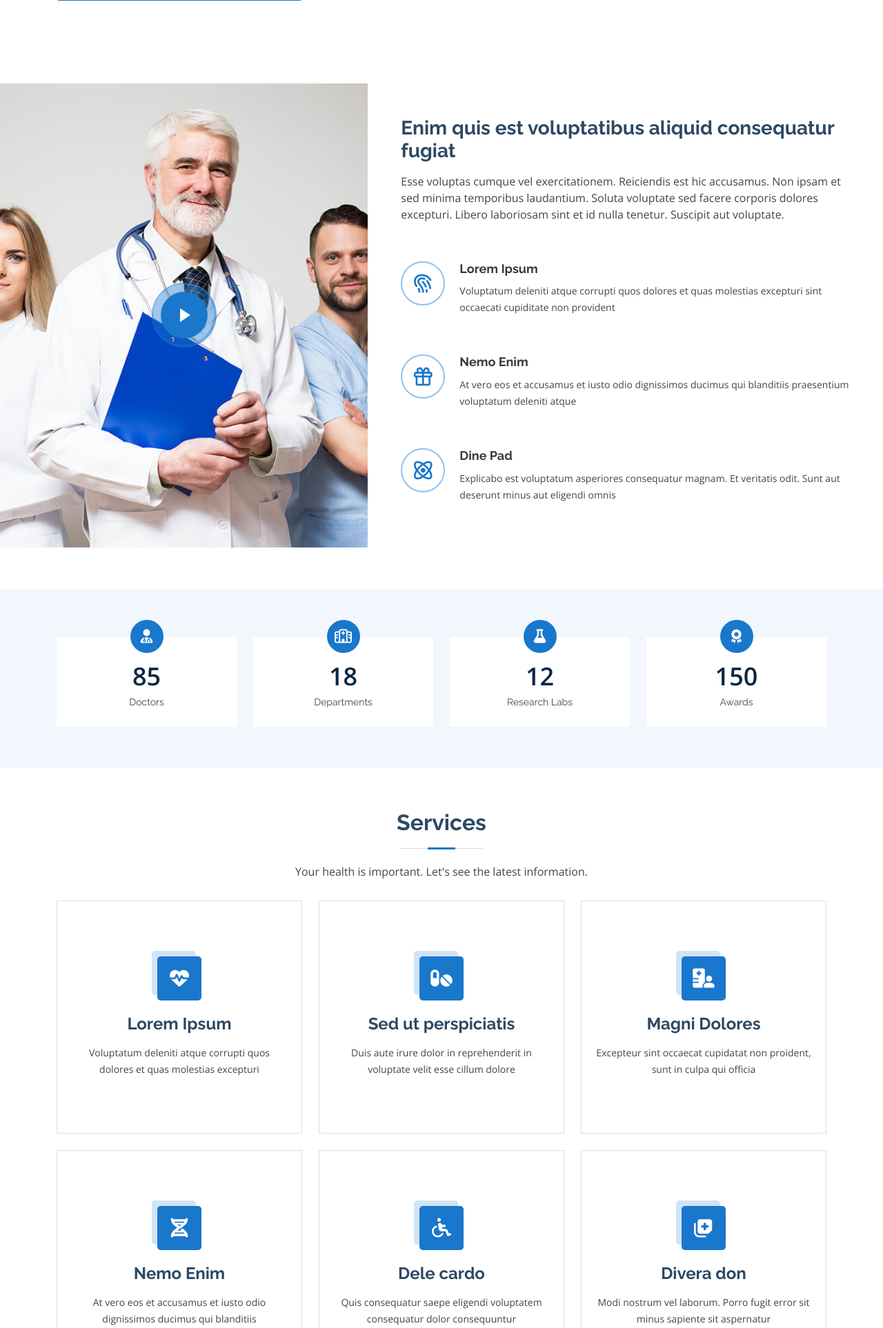
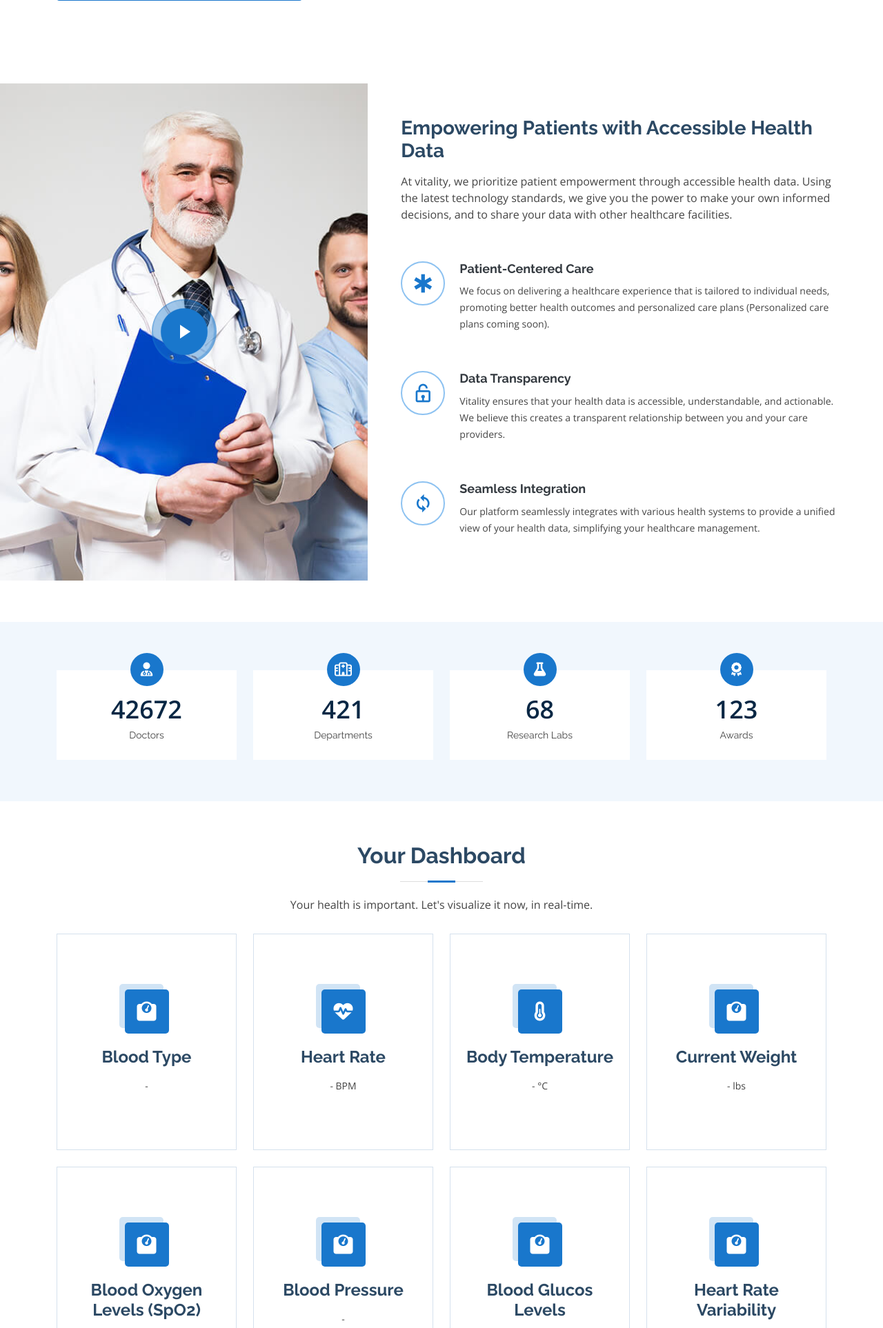
Before and after one commit to JasonHertzog/azaleaHackathon2023, a Flask app: page / in a window 1280 px wide. Shown: the part 1131-3057 px from the top of the page at 69% size. Run offline with Flask 3, Linux system fonts and the light colour scheme; some libraries are stand-ins or nearby versions.

Commit message:
WIP: Implemented dashboard. Need to update fa icons.

```diff
--- a/templates/index.html
+++ b/templates/index.html
@@ -136,21 +136,24 @@
                                 <div class="icon-box mt-4 mt-xl-0">
                                     <i class="bx bx-receipt"></i>
                                     <h4>Download your Data</h4>
-                                    <p>Not all healthcare locations share data with each other. That's why we empower you to download your data and share it with any other medical facility.</p>
+                                    <p>Not all healthcare locations share data with each other. That's why we empower
+                                        you to download your data and share it with any other medical facility.</p>
                                 </div>
                             </div>
                             <div class="col-xl-4 d-flex align-items-stretch">
                                 <div class="icon-box mt-4 mt-xl-0">
                                     <i class="bx bx-cube-alt"></i>
                                     <h4>Stay Informed</h4>
-                                    <p>Our dashboard is designed to provide you with real-time updates on your health data. We make it easy to stay proactive about your health.</p>
+                                    <p>Our dashboard is designed to provide you with real-time updates on your health
+                                        data. We make it easy to stay proactive about your health.</p>
                                 </div>
                             </div>
                             <div class="col-xl-4 d-flex align-items-stretch">
                                 <div class="icon-box mt-4 mt-xl-0">
                                     <i class="bx bx-universal-access"></i>
                                     <h4>Accessibility First</h4>
-                                    <p>Our mission is to provide Accessibility tools as we continue to expand, including color-blind support, keyboard only navigation, and more.</p>
+                                    <p>Our mission is to provide Accessibility tools as we continue to expand, including
+                                        color-blind support, keyboard only navigation, and more.</p>
                                 </div>
                             </div>
                         </div>
@@ -167,34 +170,37 @@
 
             <div class="row">
                 <div class="col-xl-5 col-lg-6 video-box d-flex justify-content-center align-items-stretch position-relative">
-                    <a href="https://www.youtube.com/watch?v=jDDaplaOz7Q" class="glightbox play-btn mb-4"></a>
+                    <!-- This would probably be a nice doctorly video, but since I don't have that, I'll put a rick roll instead -->
+                    <a href="https://www.youtube.com/watch?v=E4WlUXrJgy4" class="glightbox play-btn mb-4"></a>
                 </div>
 
                 <div class="col-xl-7 col-lg-6 icon-boxes d-flex flex-column align-items-stretch justify-content-center py-5 px-lg-5">
-                    <h3>Enim quis est voluptatibus aliquid consequatur fugiat</h3>
-                    <p>Esse voluptas cumque vel exercitationem. Reiciendis est hic accusamus. Non ipsam et sed minima
-                        temporibus laudantium. Soluta voluptate sed facere corporis dolores excepturi. Libero laboriosam
-                        sint et id nulla tenetur. Suscipit aut voluptate.</p>
+                    <h3>Empowering Patients with Accessible Health Data</h3>
+                    <p>At vitality, we prioritize patient empowerment through accessible health data. Using the latest
+                        technology standards, we give you the power to make your own informed decisions, and to share
+                        your data with other healthcare facilities.</p>
 
                     <div class="icon-box">
-                        <div class="icon"><i class="bx bx-fingerprint"></i></div>
-                        <h4 class="title"><a href="">Lorem Ipsum</a></h4>
-                        <p class="description">Voluptatum deleniti atque corrupti quos dolores et quas molestias
-                            excepturi sint occaecati cupiditate non provident</p>
+                        <div class="icon"><i class="bx bx-health"></i></div>
+                        <h4 class="title"><a href="">Patient-Centered Care</a></h4>
+                        <p class="description">We focus on delivering a healthcare experience that is tailored to
+                            individual needs, promoting better health outcomes and personalized care plans (Personalized
+                            care plans coming soon).</p>
                     </div>
 
                     <div class="icon-box">
-                        <div class="icon"><i class="bx bx-gift"></i></div>
-                        <h4 class="title"><a href="">Nemo Enim</a></h4>
-                        <p class="description">At vero eos et accusamus et iusto odio dignissimos ducimus qui blanditiis
-                            praesentium voluptatum deleniti atque</p>
+                        <div class="icon"><i class="bx bx-lock-open"></i></div>
+                        <h4 class="title"><a href="">Data Transparency</a></h4>
+                        <p class="description">Vitality ensures that your health data is accessible, understandable, and
+                            actionable. We believe this creates a transparent relationship between you and your care
+                            providers.</p>
                     </div>
 
                     <div class="icon-box">
-                        <div class="icon"><i class="bx bx-atom"></i></div>
-                        <h4 class="title"><a href="">Dine Pad</a></h4>
-                        <p class="description">Explicabo est voluptatum asperiores consequatur magnam. Et veritatis
-                            odit. Sunt aut deserunt minus aut eligendi omnis</p>
+                        <div class="icon"><i class="bx bx-sync"></i></div>
+                        <h4 class="title"><a href="">Seamless Integration</a></h4>
+                        <p class="description">Our platform seamlessly integrates with various health systems to provide
+                            a unified view of your health data, simplifying your healthcare management.</p>
                     </div>
 
                 </div>
@@ -212,7 +218,7 @@
                 <div class="col-lg-3 col-md-6">
                     <div class="count-box">
                         <i class="fas fa-user-md"></i>
-                        <span data-purecounter-start="0" data-purecounter-end="85" data-purecounter-duration="1"
+                        <span data-purecounter-start="0" data-purecounter-end="42672" data-purecounter-duration="1"
                               class="purecounter"></span>
                         <p>Doctors</p>
                     </div>
@@ -221,7 +227,7 @@
                 <div class="col-lg-3 col-md-6 mt-5 mt-md-0">
                     <div class="count-box">
                         <i class="far fa-hospital"></i>
-                        <span data-purecounter-start="0" data-purecounter-end="18" data-purecounter-duration="1"
+                        <span data-purecounter-start="0" data-purecounter-end="421" data-purecounter-duration="1"
                               class="purecounter"></span>
                         <p>Departments</p>
                     </div>
@@ -230,7 +236,7 @@
                 <div class="col-lg-3 col-md-6 mt-5 mt-lg-0">
                     <div class="count-box">
                         <i class="fas fa-flask"></i>
-                        <span data-purecounter-start="0" data-purecounter-end="12" data-purecounter-duration="1"
+                        <span data-purecounter-start="0" data-purecounter-end="68" data-purecounter-duration="1"
                               class="purecounter"></span>
                         <p>Research Labs</p>
                     </div>
@@ -239,7 +245,7 @@
                 <div class="col-lg-3 col-md-6 mt-5 mt-lg-0">
                     <div class="count-box">
                         <i class="fas fa-award"></i>
-                        <span data-purecounter-start="0" data-purecounter-end="150" data-purecounter-duration="1"
+                        <span data-purecounter-start="0" data-purecounter-end="123" data-purecounter-duration="1"
                               class="purecounter"></span>
                         <p>Awards</p>
                     </div>
@@ -250,68 +256,86 @@
         </div>
     </section><!-- End Counts Section -->
 
-    <!-- ======= Services Section ======= -->
-    <section id="services" class="services">
+    <!-- ======= Dashboard Section ======= -->
+    <section id="dashboard" class="services">
         <div class="container">
 
             <div class="section-title">
-                <h2>Services</h2>
-                <p>Your health is important. Let's see the latest information.</p>
+                <h2>Your Dashboard</h2>
+                <p>Your health is important. Let's visualize it now, in real-time.</p>
             </div>
 
             <div class="row">
-                <div class="col-lg-4 col-md-6 d-flex align-items-stretch">
+                <div class="col-lg-3 col-md-6 align-items-stretch">
                     <div class="icon-box">
-                        <div class="icon"><i class="fas fa-heartbeat"></i></div>
-                        <h4><a href="">Lorem Ipsum</a></h4>
-                        <p>Voluptatum deleniti atque corrupti quos dolores et quas molestias excepturi</p>
+                        <div class="icon"><i class="fas fa-weight"></i></div>
+                        <h4><a href="">Blood Type</a></h4>
+                        <p>-</p>
                     </div>
                 </div>
 
-                <div class="col-lg-4 col-md-6 d-flex align-items-stretch mt-4 mt-md-0">
+                <div class="col-lg-3 col-md-6 align-items-stretch">
                     <div class="icon-box">
-                        <div class="icon"><i class="fas fa-pills"></i></div>
-                        <h4><a href="">Sed ut perspiciatis</a></h4>
-                        <p>Duis aute irure dolor in reprehenderit in voluptate velit esse cillum dolore</p>
+                        <div class="icon"><i class="fas fa-heartbeat"></i></div>
+                        <h4><a href="">Heart Rate</a></h4>
+                        <p>- BPM</p>
                     </div>
                 </div>
 
-                <div class="col-lg-4 col-md-6 d-flex align-items-stretch mt-4 mt-lg-0">
+                <div class="col-lg-3 col-md-6 align-items-stretch">
                     <div class="icon-box">
-                        <div class="icon"><i class="fas fa-hospital-user"></i></div>
-                        <h4><a href="">Magni Dolores</a></h4>
-                        <p>Excepteur sint occaecat cupidatat non proident, sunt in culpa qui officia</p>
+                        <div class="icon"><i class="fas fa-thermometer-half"></i></div>
+                        <h4><a href="">Body Temperature</a></h4>
+                        <p>- °C</p>
                     </div>
                 </div>
 
-                <div class="col-lg-4 col-md-6 d-flex align-items-stretch mt-4">
+                <div class="col-lg-3 col-md-6 align-items-stretch">
                     <div class="icon-box">
-                        <div class="icon"><i class="fas fa-dna"></i></div>
-                        <h4><a href="">Nemo Enim</a></h4>
-                        <p>At vero eos et accusamus et iusto odio dignissimos ducimus qui blanditiis</p>
+                        <div class="icon"><i class="fas fa-weight"></i></div>
+                        <h4><a href="">Current Weight</a></h4>
+                        <p>- lbs</p>
+                    </div>
+                </div>
+            </div>
+            <br>
+            <div class="row">
+                <div class="col-lg-3 col-md-6 align-items-stretch">
+                    <div class="icon-box">
+                        <div class="icon"><i class="fas fa-weight"></i></div>
+                        <h4><a href="">Blood Oxygen Levels (SpO2)</a></h4>
+                        <p>-</p>
                     </div>
                 </div>
 
-                <div class="col-lg-4 col-md-6 d-flex align-items-stretch mt-4">
+                <div class="col-lg-3 col-md-6 align-items-stretch">
                     <div class="icon-box">
-                        <div class="icon"><i class="fas fa-wheelchair"></i></div>
-                        <h4><a href="">Dele cardo</a></h4>
-                        <p>Quis consequatur saepe eligendi voluptatem consequatur dolor consequuntur</p>
+                        <div class="icon"><i class="fas fa-weight"></i></div>
+                        <h4><a href="">Blood Pressure</a></h4>
+                        <p>-</p>
                     </div>
                 </div>
 
-                <div class="col-lg-4 col-md-6 d-flex align-items-stretch mt-4">
+                <div class="col-lg-3 col-md-6 align-items-stretch">
                     <div class="icon-box">
-                        <div class="icon"><i class="fas fa-notes-medical"></i></div>
-                        <h4><a href="">Divera don</a></h4>
-                        <p>Modi nostrum vel laborum. Porro fugit error sit minus sapiente sit aspernatur</p>
+                        <div class="icon"><i class="fas fa-weight"></i></div>
+                        <h4><a href="">Blood Glucos Levels</a></h4>
+                        <p>-</p>
                     </div>
                 </div>
 
+                <div class="col-lg-3 col-md-6 align-items-stretch">
+                    <div class="icon-box">
+                        <div class="icon"><i class="fas fa-weight"></i></div>
+                        <h4><a href="">Heart Rate Variability</a></h4>
+                        <p>-</p>
                     </div>
+                </div>
+            </div>
+            <br>
 
         </div>
-    </section><!-- End Services Section -->
+    </section><!-- End Dashboard Section -->
 
     <!-- ======= Frequently Asked Questions Section ======= -->
     <section id="faq" class="faq section-bg">
```
Lines whose indentation alone changed are shown as unchanged.
